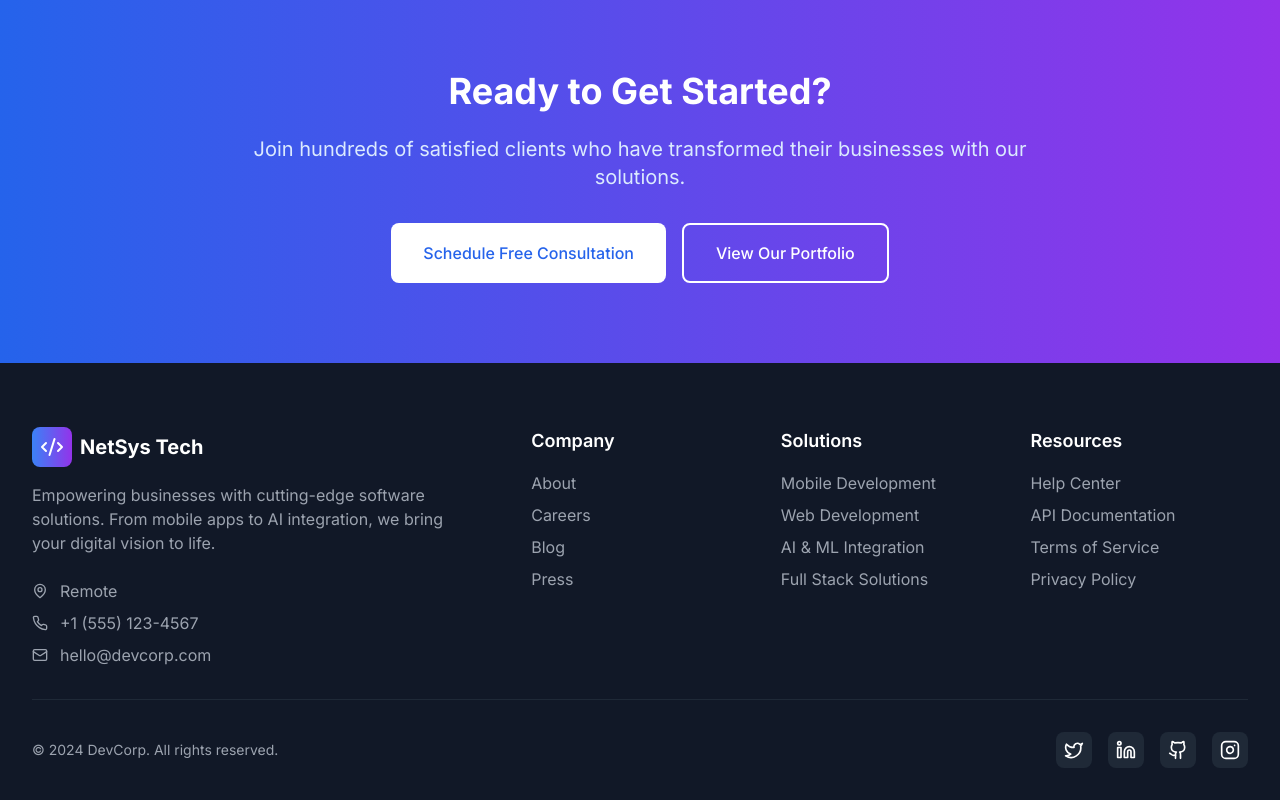
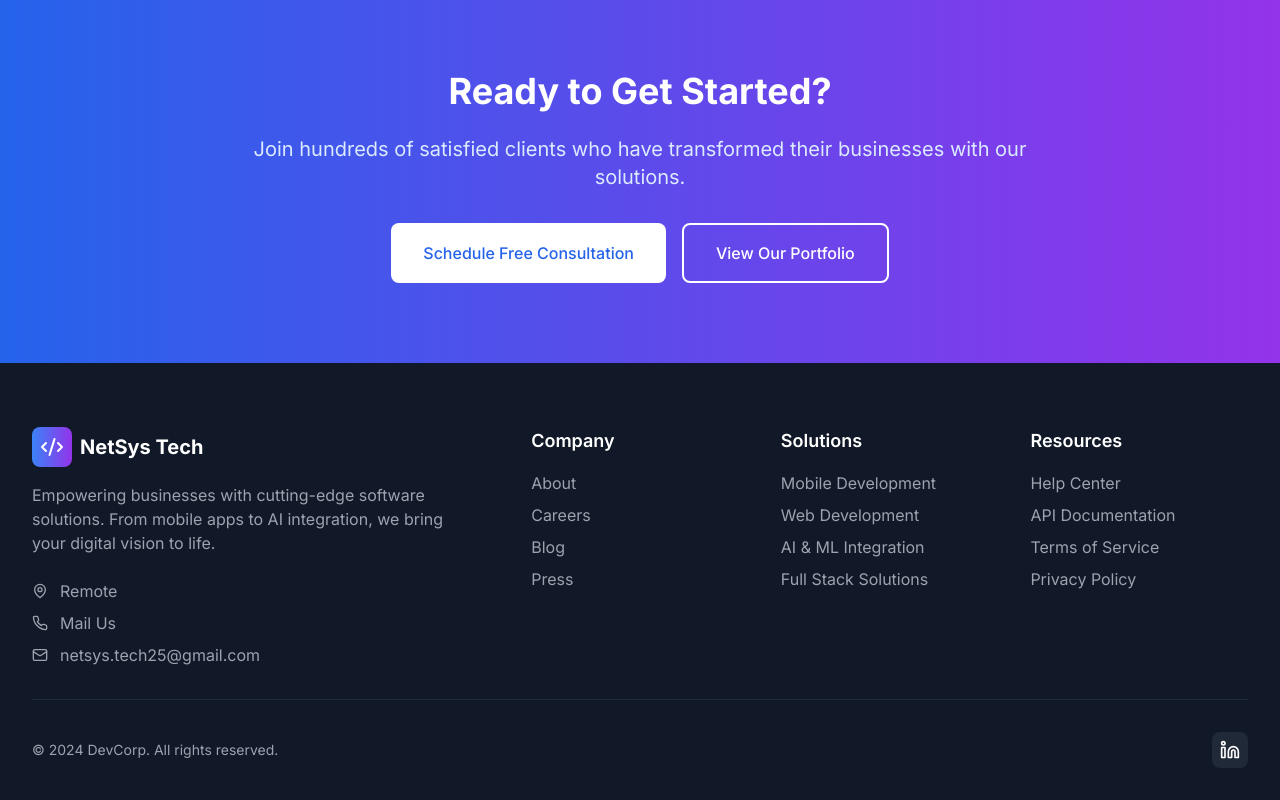
Before and after one commit to setusairam/NetSys-Tech-Website, a React (Vite) app: page /contact in a window 1280 px wide. Shown: the part 1911-2711 px from the top of the page. Built offline with nearby package versions, Linux system fonts and the light colour scheme.

Commit message:
footer modify

```diff
--- a/src/components/Footer.tsx
+++ b/src/components/Footer.tsx
@@ -35,10 +35,10 @@ const Footer: React.FC = () => {
   ];
 
   const socialLinks = [
-    { icon: Twitter, href: 'https://twitter.com/devcorp', label: 'Twitter' },
-    { icon: Linkedin, href: 'https://linkedin.com/company/devcorp', label: 'LinkedIn' },
-    { icon: Github, href: 'https://github.com/devcorp', label: 'GitHub' },
-    { icon: Instagram, href: 'https://instagram.com/devcorp', label: 'Instagram' },
+    // { icon: Twitter, href: 'https://twitter.com/devcorp', label: 'Twitter' },
+    { icon: Linkedin, href: 'https://www.linkedin.com/company/netsys-tech/', label: 'LinkedIn' },
+    // { icon: Github, href: 'https://github.com/devcorp', label: 'GitHub' },
+    // { icon: Instagram, href: 'https://instagram.com/devcorp', label: 'Instagram' },
   ];
 
   return (
@@ -64,11 +64,11 @@ const Footer: React.FC = () => {
               </div>
               <div className="flex items-center space-x-3 text-gray-400">
                 <Phone className="h-4 w-4" />
-                <span>+1 (555) 123-4567</span>
+                <span>Mail Us</span>
               </div>
               <div className="flex items-center space-x-3 text-gray-400">
                 <Mail className="h-4 w-4" />
-                <span>hello@devcorp.com</span>
+                <span>netsys.tech25@gmail.com</span>
               </div>
             </div>
           </div>
```
